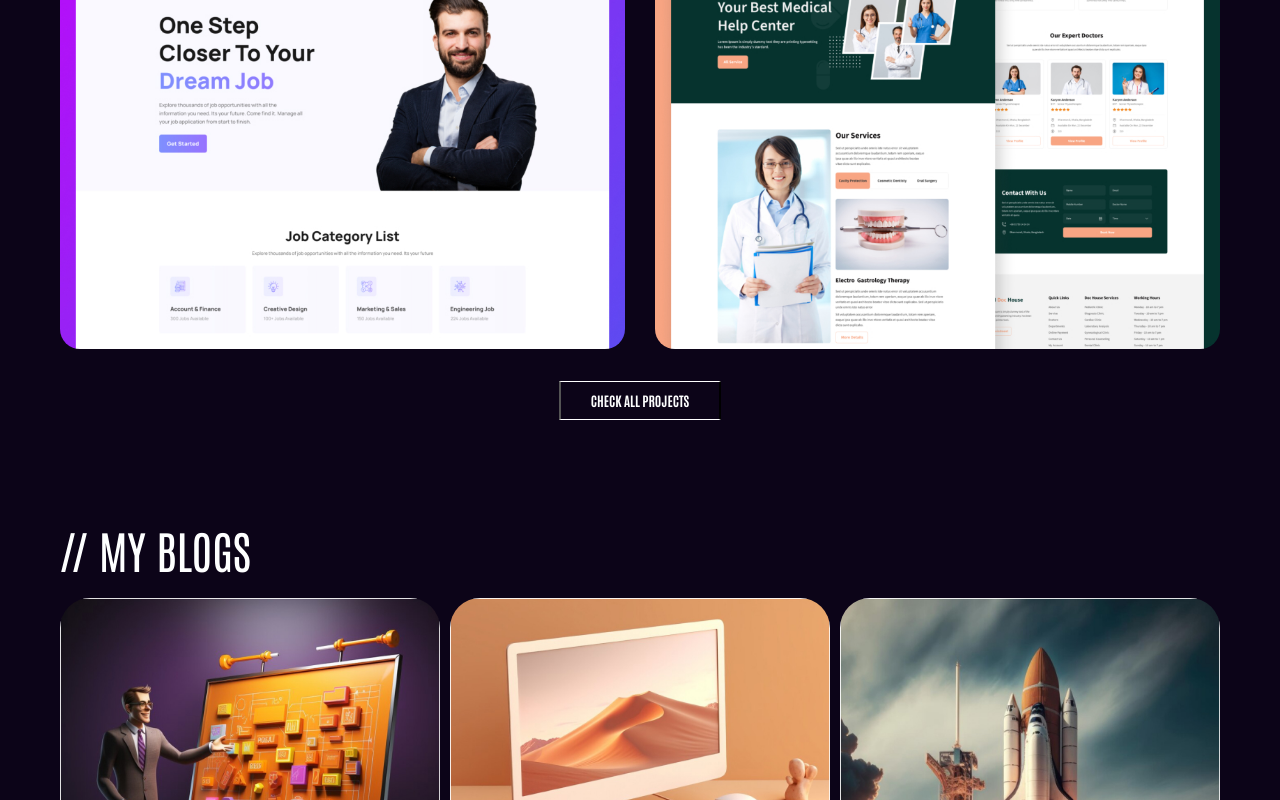
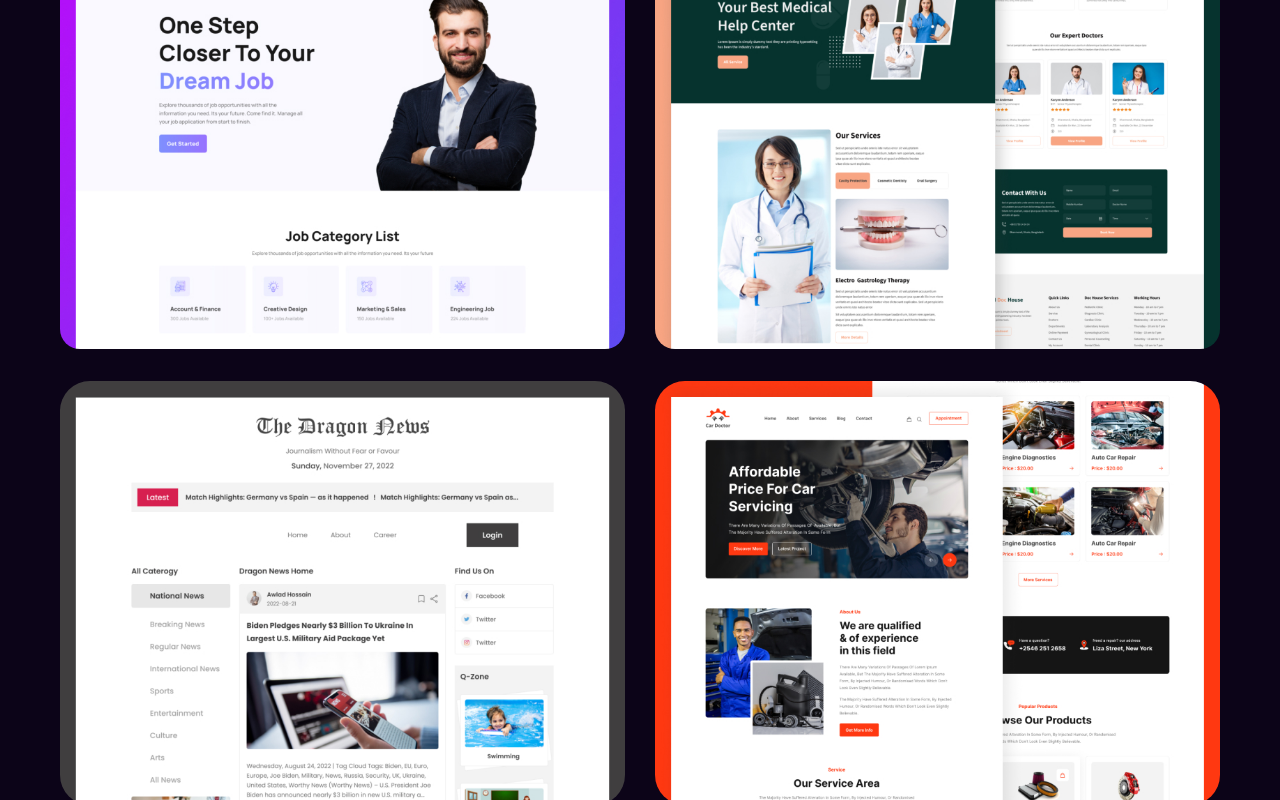
Before and after one commit to iatoha/PH-portfolio, a plain HTML site: page index.html in a window 1280 px wide. Both pictures are taken after a click on the button "CHECK ALL PROJECTS". Shown: the part 2386-3186 px from the top of the page. Drawn offline with Linux system fonts and the light colour scheme.

Commit message:
all done

```diff
--- a/index.html
+++ b/index.html
@@ -238,7 +238,7 @@
                 <h1>// My projects</h1>
             </div>
 
-            <div class="projects">
+            <div id="projects" class="projects">
                 <div class="project">
                     <img src="images/projects/image 3.jpg" alt="">
                 </div>
@@ -257,7 +257,7 @@
             </div>
 
             <div class="check-all-projects">
-                <button>Check all projects</button>
+                <button onclick="handleShowMoreProjects()">Check all projects</button>
             </div>
         </section>
         <!-- projects container end -->
--- a/script.js
+++ b/script.js
@@ -8,20 +8,10 @@ function handleContact(event) {
     console.log(email);
     console.log(message);
 
-    // console.log(event.target.name.value);
-    // console.log(event.target.email.value);
-
-    //  console.log("contact");
-    //  console.log(event.target.message.value);
-    //  console.log(event.target);
-    //  console.log(event.target.name);
-    //  console.log(event.target.email);
-    //  console.log(event.target.message);
-
     const successContainer = document.getElementById("success-container")
     console.log(successContainer);
 
-    const nameParagraph =document.createElement("p")
+    const nameParagraph = document.createElement("p")
     nameParagraph.innerText = `Your name : ${name}`;
     const emailParagraph = document.createElement("p")
     emailParagraph.innerText = `Your email : ${email}`
@@ -35,4 +25,80 @@ function handleContact(event) {
     successContainer.appendChild(nameParagraph);
     successContainer.appendChild(emailParagraph);
     successContainer.appendChild(messageParagraph)
+
+
+    // console.log(event.target.name.value);
+    // console.log(event.target.email.value);
+
+    //  console.log("contact");
+    //  console.log(event.target.message.value);
+    //  console.log(event.target);
+    //  console.log(event.target.name);
+    //  console.log(event.target.email);
+    //  console.log(event.target.message);
 }
+
+
+// array of object
+const imageArray = [
+    {
+        url: "./images/projects/image 3.jpg"
+    },
+    {
+        url: "./images/projects/image 5.jpg"
+    },
+    {
+        url: "./images/projects/image 6.jpg"
+    },
+    {
+        url: "./images/projects/image 7.jpg"
+    },
+]
+
+function handleShowMoreProjects() {
+    const projectContainer = document.getElementById("projects");
+
+    for (const item of imageArray) {
+        // console.log(item);
+        const projectDivImage = document.createElement('div');
+        projectDivImage.innerHTML = `
+            <img src="${item.url}" alt="">
+        `
+        projectContainer.appendChild(projectDivImage)
+
+        console.log(projectDivImage);
+    }
+}
+
+
+
+
+
+
+
+
+
+
+// const firstUrlObject = imageArray[0];
+// const secondUrlObject = imageArray[1];
+
+// console.log(imageArray);
+// console.log(firstUrlObject);
+// console.log(firstUrlObject.url);
+// console.log(secondUrlObject);
+
+// for (const items of imageArray){
+//     console.log(items);
+// }
+
+// const imagesLength = imageArray.length;
+// console.log(imagesLength);
+
+// const firstUrl = imageArray[0];
+// console.log(firstUrl);
+
+// for (let index = 0; index < imagesLength; index++){
+//     console.log(index);
+
+//     console.log(imageArray[index]);
+// }
```
